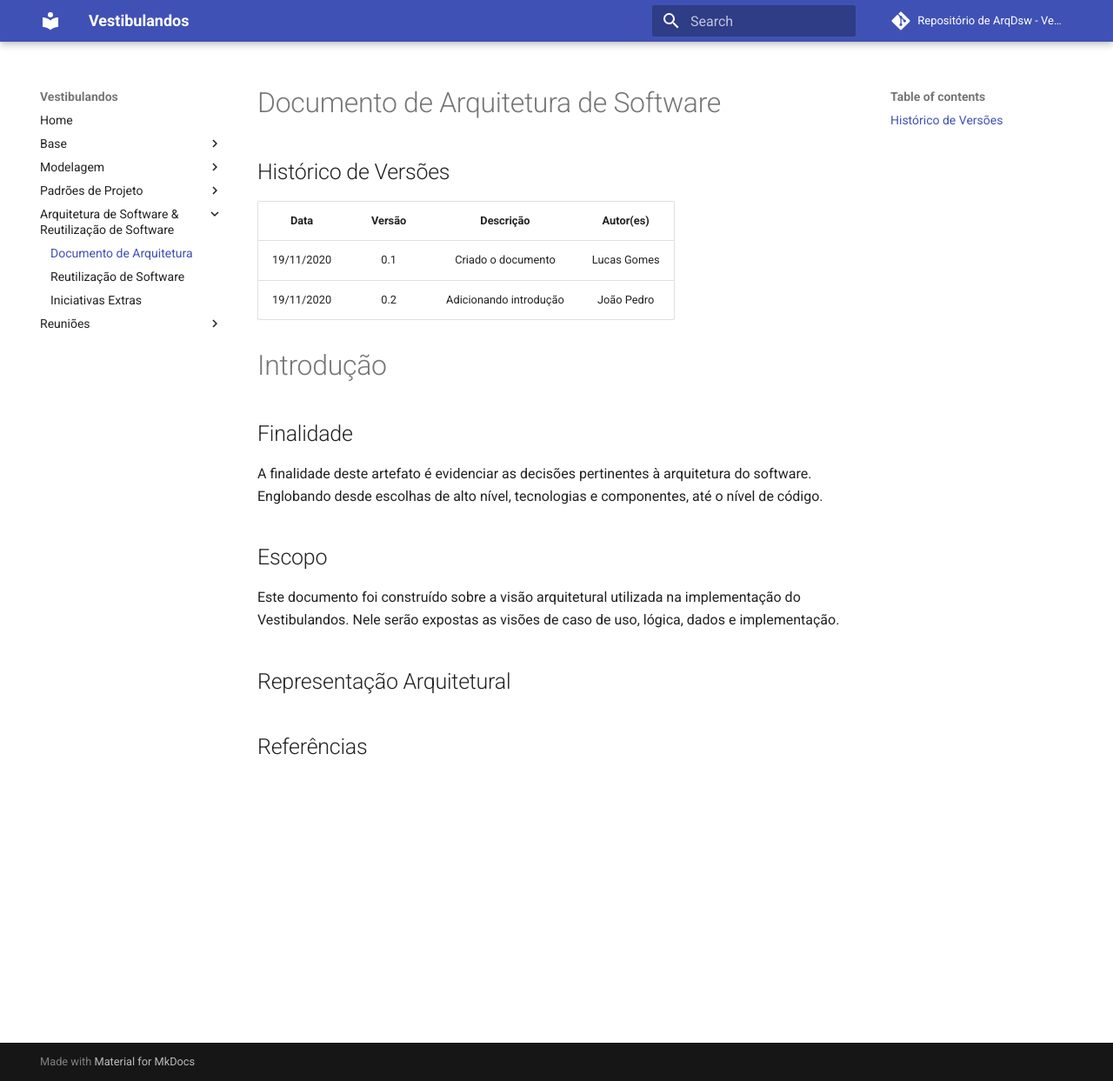
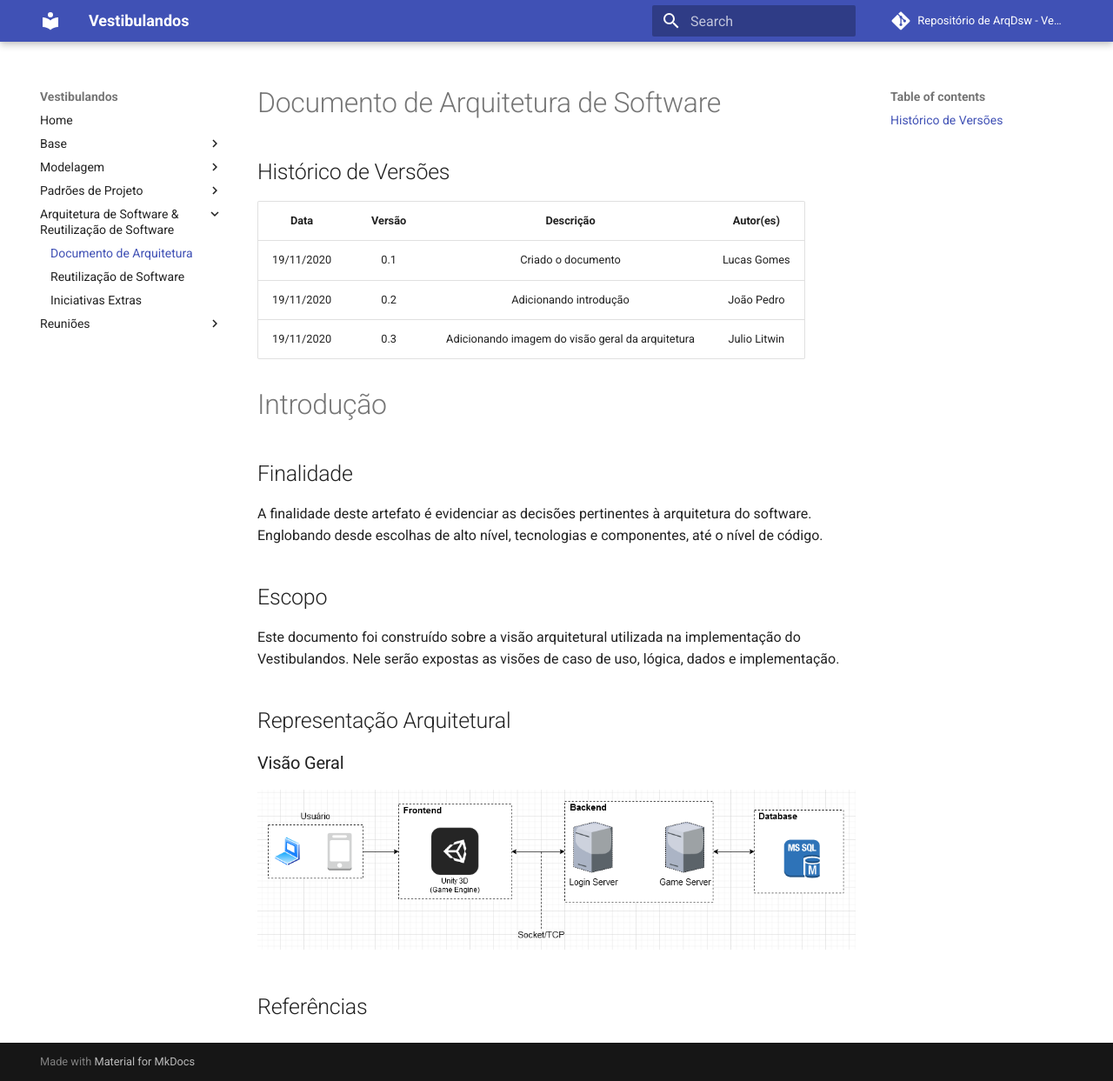
Before and after one commit to UnBArqDsw/2020.1_G4_Vestibulandos, an MkDocs documentation site: the page built from docs/arquitetura_e_reutilizacao/documento_de_arquitetura.md, in a window 1280 px wide and 1243 px high. Shown: the whole window at 87% size. Built offline with MkDocs 1.6.1 and Material for MkDocs 9.7.7, drawn with Linux system fonts in a browser that asks for light colours; comment, search, counter and statistics services are not loaded.

Commit message:
Adicionado visão geral da arquitetura.

```diff
--- a/docs/arquitetura_e_reutilizacao/documento_de_arquitetura.md
+++ b/docs/arquitetura_e_reutilizacao/documento_de_arquitetura.md
@@ -6,6 +6,7 @@
 |:--------:|:------:|:-----------------------------:|:----------------------------------:|
 | 19/11/2020 | 0.1 | Criado o documento | Lucas Gomes |
 | 19/11/2020 | 0.2 | Adicionando introdução | João Pedro |
+| 19/11/2020 | 0.3 | Adicionando imagem do visão geral da arquitetura | Julio Litwin |
 
 
 # Introdução
@@ -20,4 +21,8 @@ Este documento foi construído sobre a visão arquitetural utilizada na implemen
 
 ## Representação Arquitetural
 
+### Visão Geral
+
+![Arquitetura](../img/arquitetura/representacao_arquitetural.png)
+
 ## Referências
```
Also changed, not shown: docs/img/arquitetura/representacao_arquitetural.png (added).
